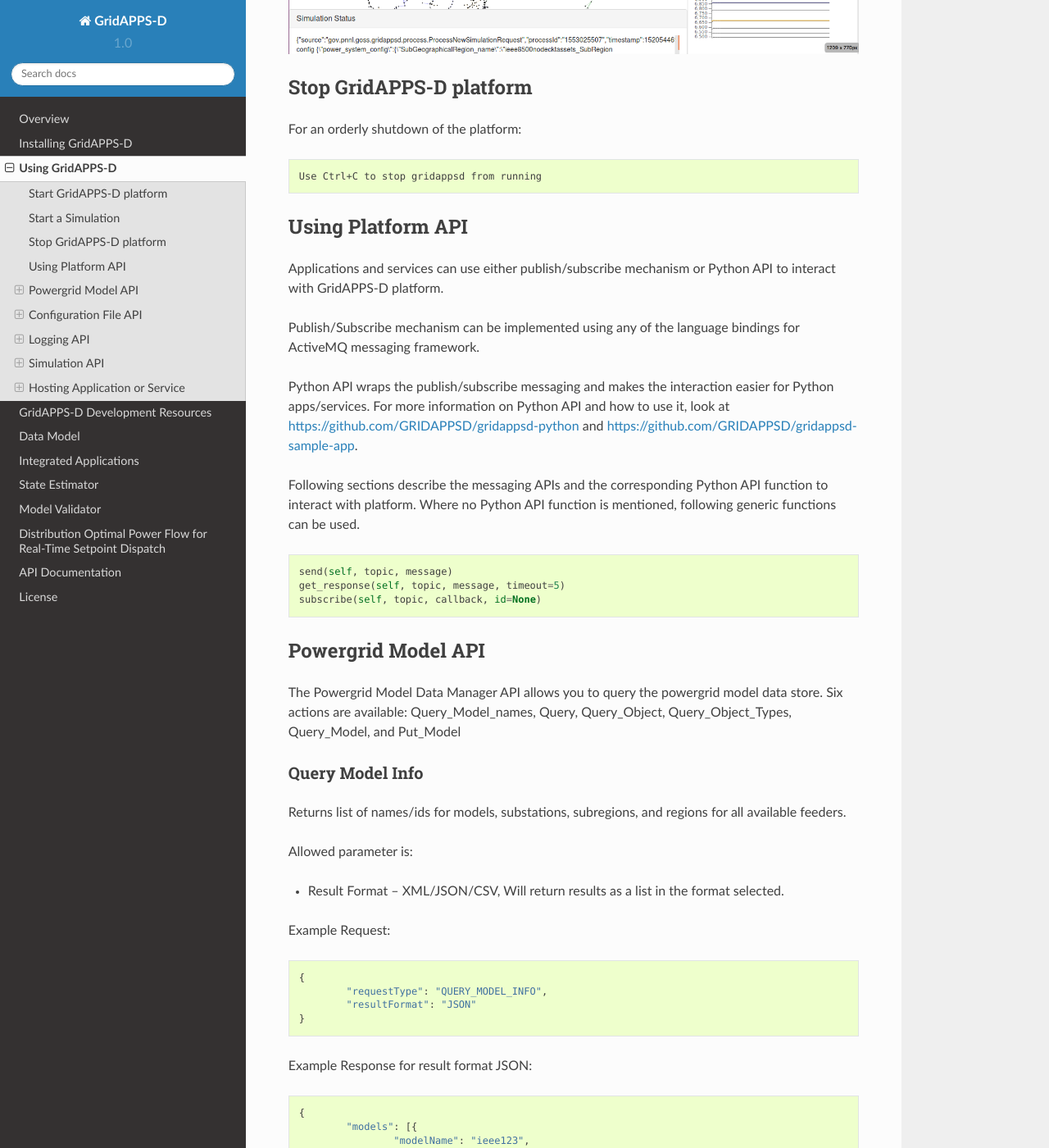
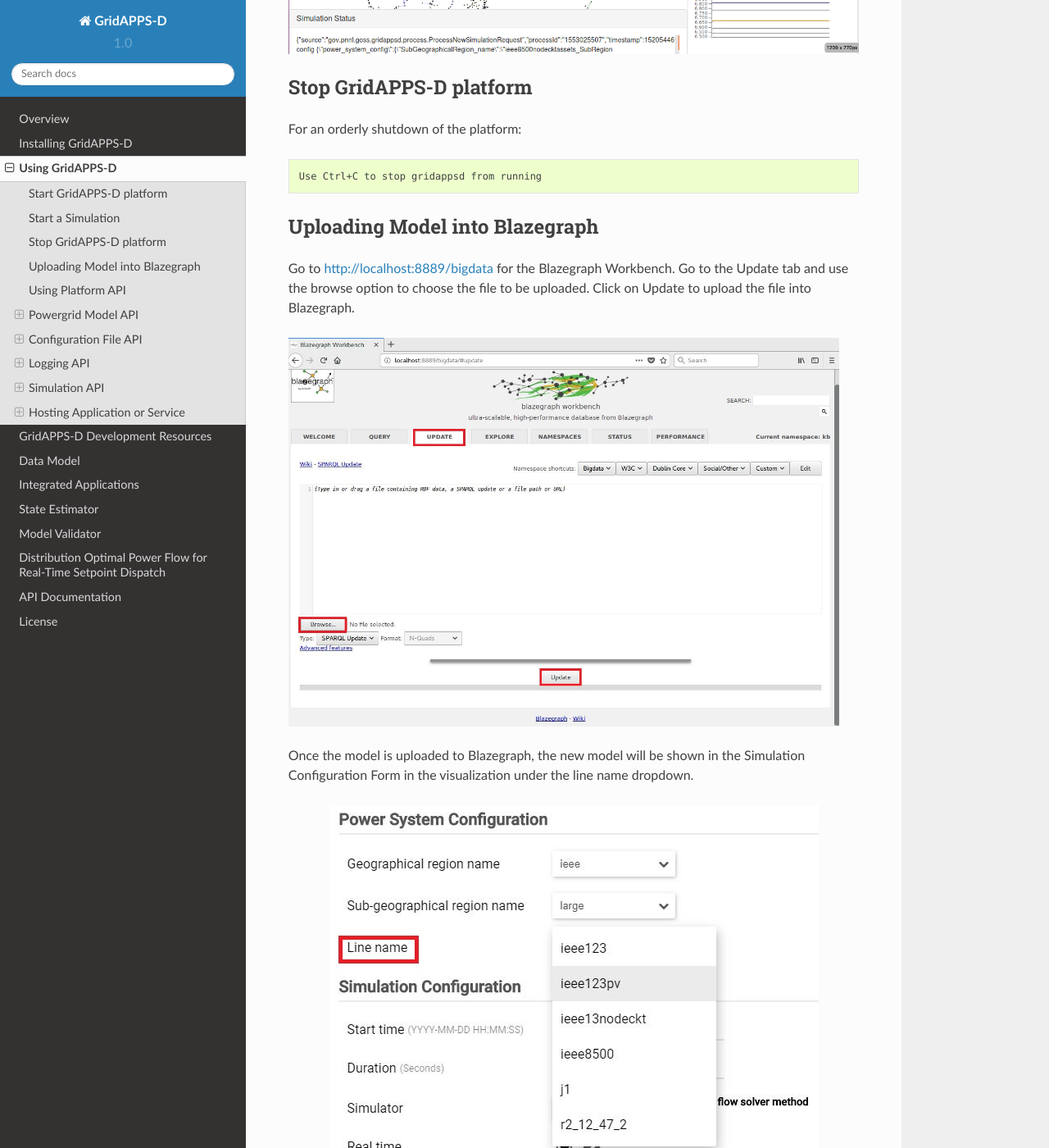
Before and after one commit to ericstephan/gridappsd-docs, a Sphinx documentation site: the page built from docs/source/using_gridappsd/index.rst, in a window 1280 px wide and 1400 px high, scrolled down 3423 px. Shown: the whole window at 82% size. Built offline with Sphinx 7.4.7 and the Read the Docs theme 2.0.0, drawn with Linux system fonts in a browser that asks for light colours; pages that are not in the unit, such as notebooks, are missing from menus.

Commit message:
uploading model into blazegraph

```diff
--- /dev/null
+++ b/docs/source/using_gridappsd/Uploading_model_using_blazegraph_workbench.rst
@@ -0,0 +1,15 @@
+
+Go to http://localhost:8889/bigdata for the Blazegraph Workbench. Go to the Update tab and use the browse option to choose the file to be uploaded. Click on Update to upload the file into Blazegraph.
+
+.. figure:: BlazegraphWorkbench.JPG
+    :align: left
+    :alt: blazegraph_upload-image
+    :figclass: align-left
+
+
+Once the model is uploaded to Blazegraph, the new model will be shown in the Simulation Configuration Form in the visualization under the line name dropdown.
+
+.. figure:: BlazegraphModelInViz.JPG
+    :align: center
+    :alt: blazegraph_model_viz-image
+    :figclass: align-center
--- a/docs/source/using_gridappsd/index.rst
+++ b/docs/source/using_gridappsd/index.rst
@@ -5,6 +5,11 @@
 ================
 
 .. include:: rc1_overview.rst
+
+Uploading Model into Blazegraph
+-------------------------------
+
+.. include:: Uploading_model_using_blazegraph_workbench.rst
 
 Using Platform API
 ------------------
```
Also changed, not shown: docs/source/using_gridappsd/BlazegraphModelInViz.JPG (added), docs/source/using_gridappsd/BlazegraphWorkbench.JPG (added).
